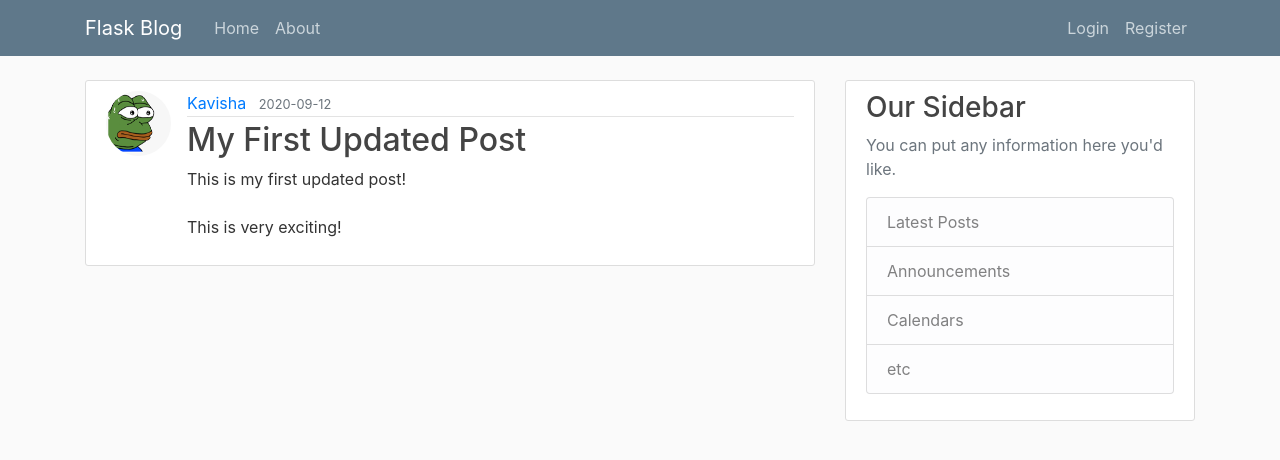
After one commit to KavishaD/Flask_Blog, a Flask app: page /post/1 in a window 1280 px wide. The commit adds this page. Shown: the top 460 px of the page. Run offline with Flask 2, Linux system fonts and the light colour scheme; data comes from the database, SQL or seed files in the repository; both versions use the stored data as it was after the commit; some libraries are stand-ins or nearby versions.

Commit message:
Added create, update, and delete post funtionality

```diff
--- a/flaskblog/routes.py
+++ b/flaskblog/routes.py
@@ -1,30 +1,16 @@
 import os
 import secrets
 from PIL import Image
-from flask import render_template, url_for, flash, redirect, request
+from flask import render_template, url_for, flash, redirect, request, abort
 from flaskblog import app, db, bcrypt
-from flaskblog.forms import RegistrationForm, LoginForm, UpdateAccountForm
+from flaskblog.forms import RegistrationForm, LoginForm, UpdateAccountForm, PostForm
 from flaskblog.models import User, Post
 from flask_login import login_user, current_user, logout_user, login_required
-
-posts = [
-    {
-        'author': 'Kavisha Dayarathna',
-        'title': 'Blog Post 1',
-        'content': 'First post content',
-        'date_posted': 'August 10, 2020'
-    },
-    {
-        'author': 'Jane Doe',
-        'title': 'Blog Post 2',
-        'content': 'Second post content',
-        'date_posted': 'August 11, 2020'
-    },
-]
 
 @app.route('/')
 @app.route('/home')
 def home():
+    posts = Post.query.all()
     return render_template('home.html', posts=posts)
 
 @app.route('/about')
@@ -96,3 +82,49 @@ def account():
         form.email.data = current_user.email
     image_file = url_for('static', filename='profile_pics/' + current_user.image_file)
     return render_template('account.html', title='Account', image_file=image_file, form=form)
+
+@app.route("/post/new", methods=['GET', 'POST'])
+@login_required
+def new_post():
+    form = PostForm()
+    if form.validate_on_submit():
+        post = Post(title=form.title.data, content=form.content.data, author=current_user)
+        db.session.add(post)
+        db.session.commit()
+        flash('Your post has been created!', 'success')
+        return redirect(url_for('home'))
+    return render_template('create_post.html', title='New Post', form=form, legend='New Post')
+
+@app.route("/post/<int:post_id>")
+def post(post_id):
+    post = Post.query.get_or_404(post_id)
+    return render_template('post.html', title=post.title, post=post)
+
+@app.route("/post/<int:post_id>/update", methods=['GET', 'POST'])
+@login_required
+def update_post(post_id):
+    post = Post.query.get_or_404(post_id)
+    if post.author != current_user:
+        abort(403)
+    form = PostForm()
+    if form.validate_on_submit():
+        post.title = form.title.data
+        post.content = form.content.data
+        db.session.commit()
+        flash('Your post has been updated!', 'success')
+        return redirect(url_for('post', post_id=post.id))
+    elif request.method == 'GET':
+        form.title.data = post.title #This puts the old post info in the form to be edited
+        form.content.data = post.content
+    return render_template('create_post.html', title='Update Post', form=form, legend='Update Post')
+
+@app.route("/post/<int:post_id>/delete", methods=['POST'])
+@login_required
+def delete_post(post_id):
+    post = Post.query.get_or_404(post_id)
+    if post.author != current_user:
+        abort(403)
+    db.session.delete(post)
+    db.session.commit()
+    flash('Your post has been deleted!', 'success')
+    return redirect(url_for('home'))
--- a/flaskblog/templates/layout.html
+++ b/flaskblog/templates/layout.html
@@ -32,7 +32,8 @@
               <!-- Navbar Right Side -->
               <div class="navbar-nav">
                 {% if current_user.is_authenticated %}
-                <a class="nav-item nav-link" href="{{ url_for('account') }}">Account</a>
+                  <a class="nav-item nav-link" href="{{ url_for('new_post') }}">New Post</a>
+                  <a class="nav-item nav-link" href="{{ url_for('account') }}">Account</a>
                   <a class="nav-item nav-link" href="{{ url_for('logout') }}">Logout</a>
                 {% else %}
                   <a class="nav-item nav-link" href="{{ url_for('login') }}">Login</a>
--- /dev/null
+++ b/flaskblog/templates/post.html
@@ -0,0 +1,39 @@
+{% extends "layout.html" %}
+{% block content %}
+    <article class="media content-section">
+        <img class="rounded-circle article-img" src="{{ url_for('static', filename='profile_pics/' + post.author.image_file) }}">
+        <div class="media-body">
+        <div class="article-metadata">
+            <a class="mr-2" href="#">{{ post.author.username }}</a>
+            <small class="text-muted">{{ post.date_posted.strftime('%Y-%m-%d') }}</small>
+            {% if post.author == current_user %}
+                <div>
+                    <a class="btn btn-secondary btn-sm mt-1 mb-1" href="{{ url_for('update_post', post_id=post.id) }}">Update</a> <!-- boostrap button attributes: secondary, small, margin 1-->
+                    <button type="button" class="btn btn-danger btn-sm m-1" data-toggle="modal" data-target="#deleteModal">Delete</button>
+                </div>
+            {% endif %}
+        </div>
+        <h2 class="article-title">{{ post.title }}</h2>
+        <p class="article-content">{{ post.content }}</p>
+        </div>
+    </article>
+    <!-- Modal -->
+    <div class="modal fade" id="deleteModal" tabindex="-1" role="dialog" aria-labelledby="deleteModalLabel" aria-hidden="true">
+        <div class="modal-dialog" role="document">
+        <div class="modal-content">
+            <div class="modal-header">
+            <h5 class="modal-title" id="deleteModalLabel">Delete Post?</h5>
+            <button type="button" class="close" data-dismiss="modal" aria-label="Close">
+                <span aria-hidden="true">&times;</span>
+            </button>
+            </div>
+            <div class="modal-footer">
+            <button type="button" class="btn btn-secondary" data-dismiss="modal">Cancel</button>
+            <form action="{{ url_for('delete_post', post_id=post.id) }}" method="POST">
+                <input class="btn btn-danger" type="submit" value="Delete">
+            </form>
+            </div>
+        </div>
+        </div>
+    </div>
+{% endblock content %} <!-- 'content' isn't needed, it just helps specify what block is being closed -->
```
Also changed, not shown: flaskblog/forms.py (+6 -1 lines), flaskblog/templates/create_post.html (added, +40 -0 lines), flaskblog/templates/home.html (+4 -3 lines), flaskblog/site.db.
